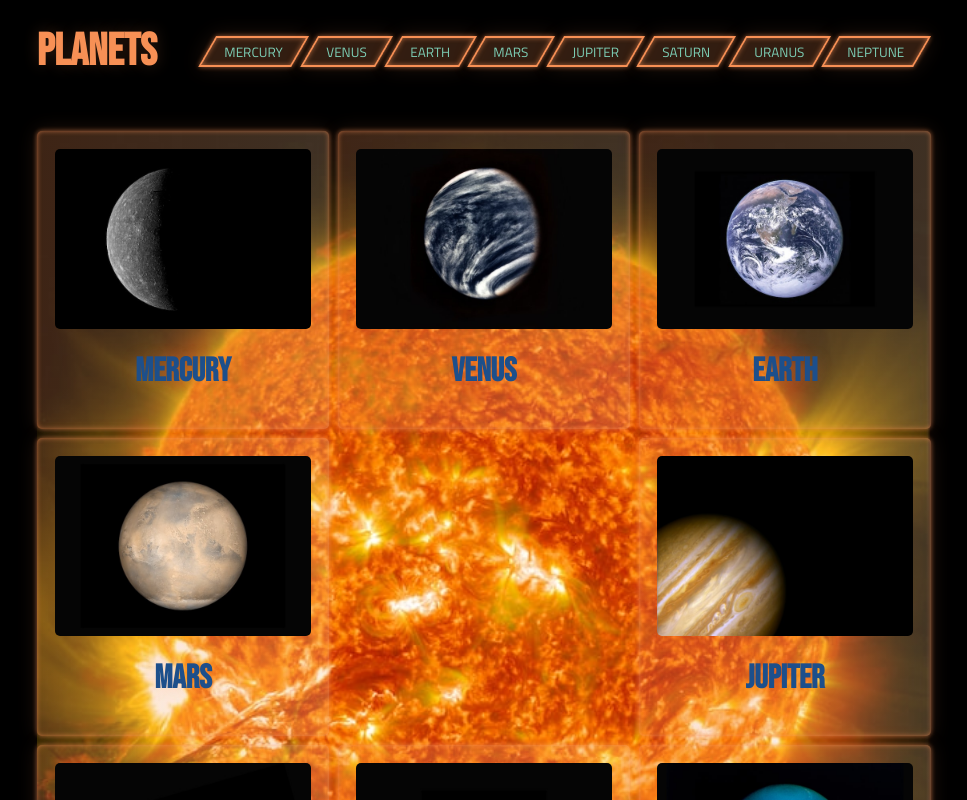
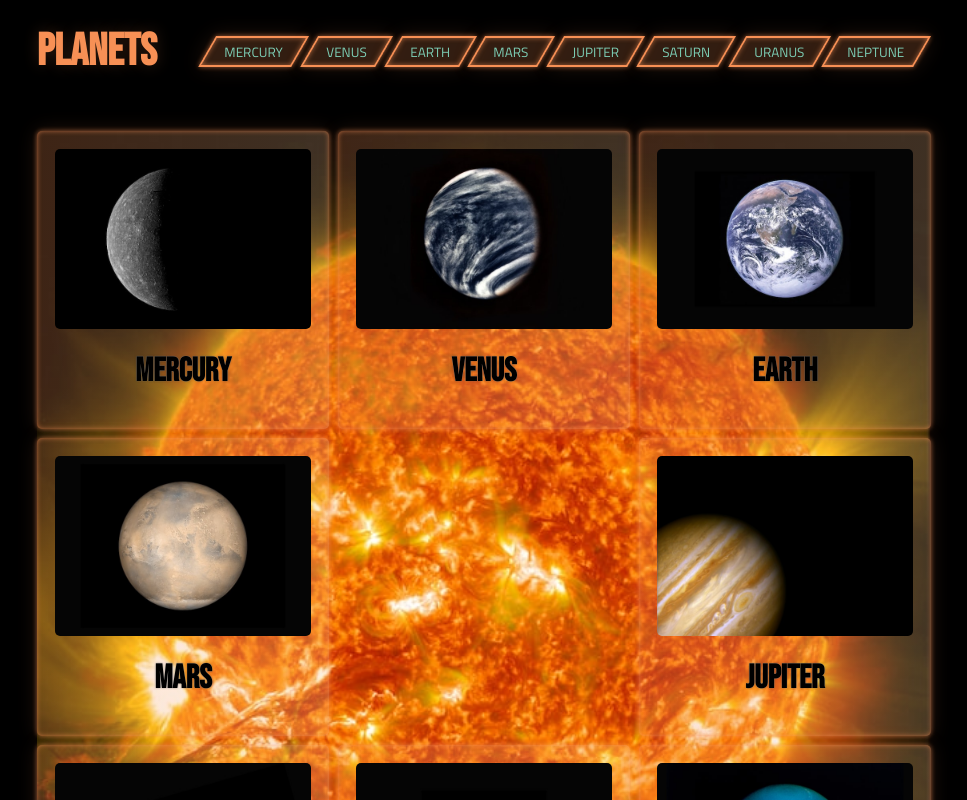
Before and after one commit to edo979/planets-app, a React (Vite) app: page / in a window 1280 px wide. Shown: the top 800 px of the page, without its empty margins (156-1123 px from the left). Built offline with nearby package versions, Linux system fonts and the light colour scheme.

Commit message:
change font color on card comp

```diff
--- a/src/scss/components/_card.scss
+++ b/src/scss/components/_card.scss
@@ -96,8 +96,9 @@
 
   h2 {
     font-size: var(--fs-700);
-    color: hsl(var(--clr-primary-500));
+    color: hsl(var(--clr-neutral-100));
     text-align: center;
+    text-shadow: 0 0 1px hsl(0%, 0%, 100%, 0.6), 0 0 2px hsl(0%, 0%, 0%, 0.5);
   }
 
   &_image {
```
